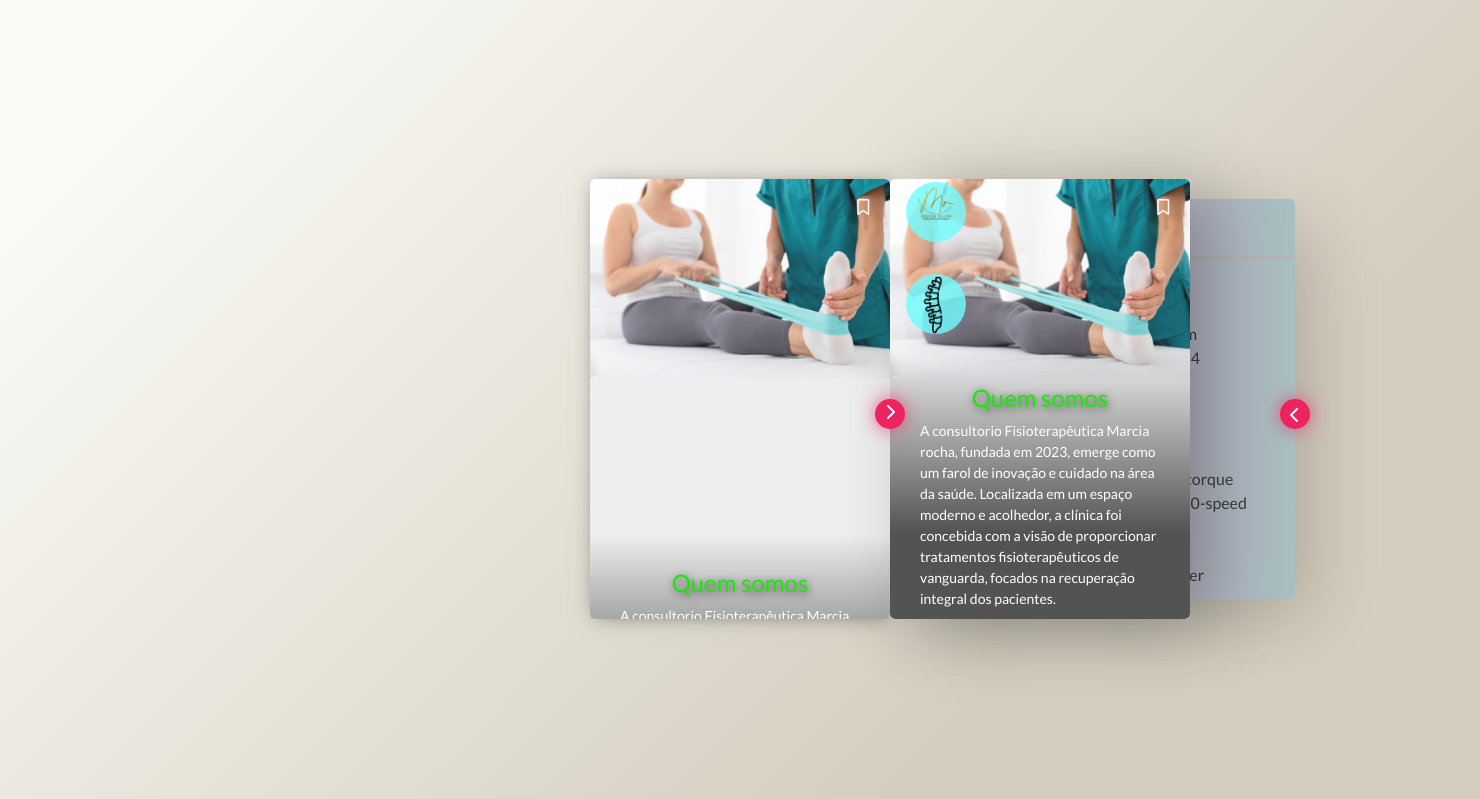
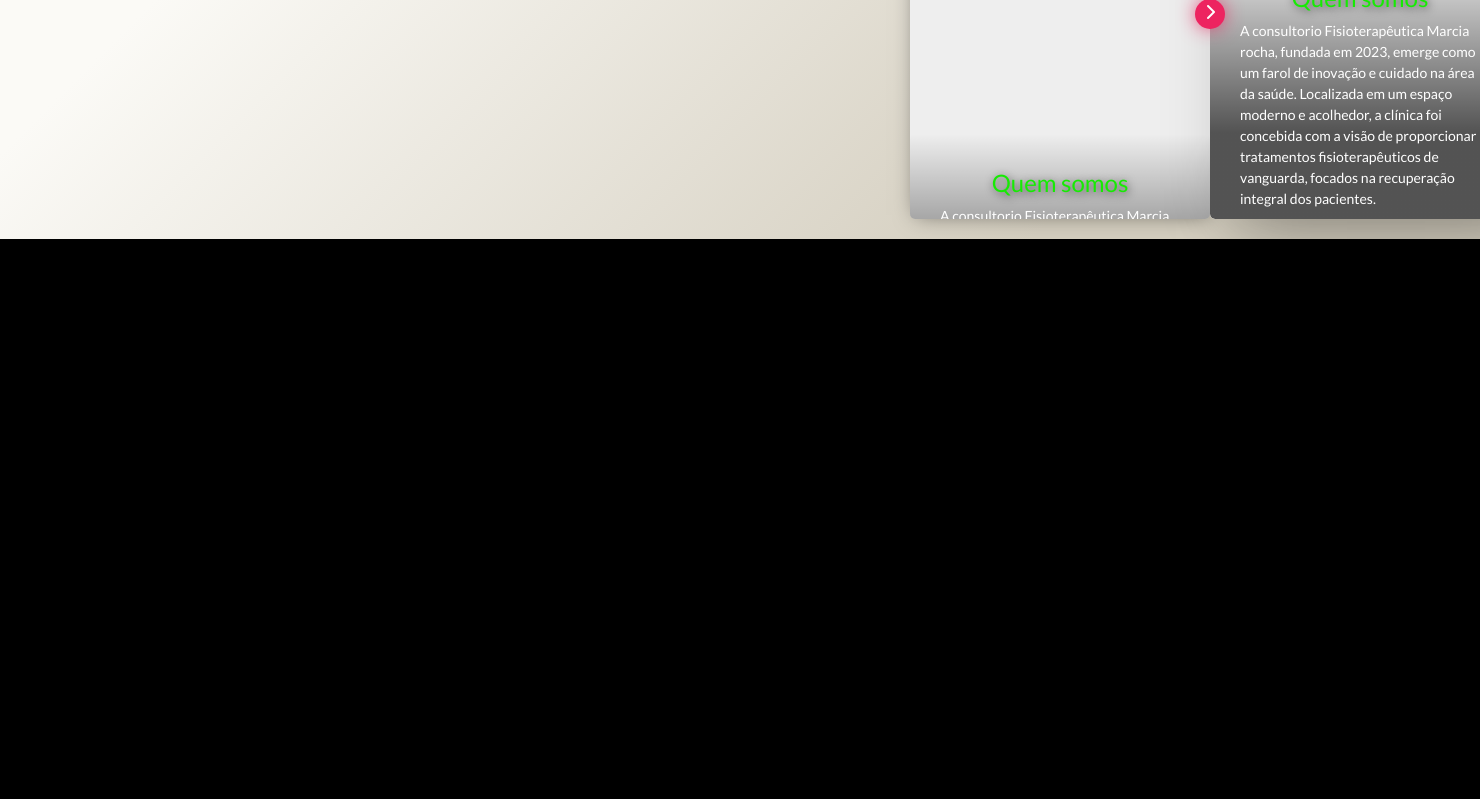
Before and after one commit to janderson-js/Projeto-TCC-Maria-Rocha, a PHP site: template view/index.php in a window 1480 px wide; the page is wider, and only the part inside the window is pictured. Shown: the part 606-1405 px from the top of that part. After the commit the page ends 845 px from the top of that part, so only its background shows below. Run offline with PHP 8.4, Linux system fonts and the light colour scheme; the template is opened without the code that fills it, so the values that code supplies are empty.

Commit message:
config card

```diff
--- a/public/css/styler.css
+++ b/public/css/styler.css
@@ -52,7 +52,8 @@ header #backgroudnav .navbar-brand {
 /* -------- ----------- */
 
 .cont_principal {
-    position: absolute;
+        display: flex;
+    justify-content: space-between;
     width: 100%;
     height: 100%;
     background: linear-gradient(135deg, rgba(251, 250, 246, 1) 9%, rgba(212, 206, 191, 1) 74%, rgba(212, 206, 191, 1) 74%, rgba(212, 206, 191, 1) 100%);
@@ -60,11 +61,14 @@ header #backgroudnav .navbar-brand {
 }
 
 .cont_central {
-    position: absolute;
-    width: 100%;
+    width: 50%;
     top: 50%;
     margin-top: -200px;
+    margin-right:50px ;
+
+
 }
+
 
 .cont_modal {
     position: relative;
```
